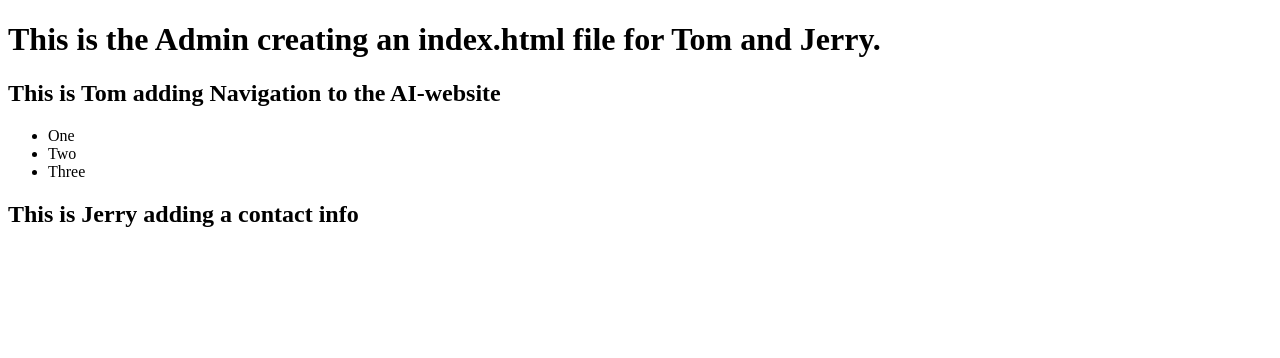
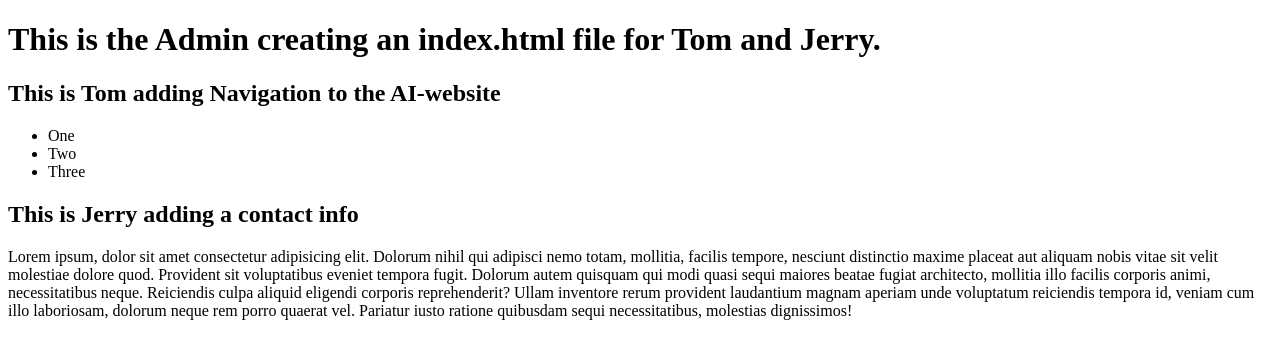
Before and after one commit to HephtronCode/ai-startup-website, a plain HTML site: page branching/index.html in a window 1280 px wide. Drawn offline with Linux system fonts and the light colour scheme.

Commit message:
slight changes

```diff
--- a/branching/index.html
+++ b/branching/index.html
@@ -14,6 +14,10 @@
         <li>Three</li>
     </ul>
     <h2>This is Jerry adding a contact info</h2>
-
+    <div>
+        <p>Lorem ipsum, dolor sit amet consectetur adipisicing elit. Dolorum nihil qui adipisci nemo totam, mollitia, facilis tempore, nesciunt distinctio maxime placeat aut aliquam nobis vitae sit velit molestiae dolore quod.
+        Provident sit voluptatibus eveniet tempora fugit. Dolorum autem quisquam qui modi quasi sequi maiores beatae fugiat architecto, mollitia illo facilis corporis animi, necessitatibus neque. Reiciendis culpa aliquid eligendi corporis reprehenderit?
+        Ullam inventore rerum provident laudantium magnam aperiam unde voluptatum reiciendis tempora id, veniam cum illo laboriosam, dolorum neque rem porro quaerat vel. Pariatur iusto ratione quibusdam sequi necessitatibus, molestias dignissimos!</p>
+    </div>
 </body>
 </html>
```
